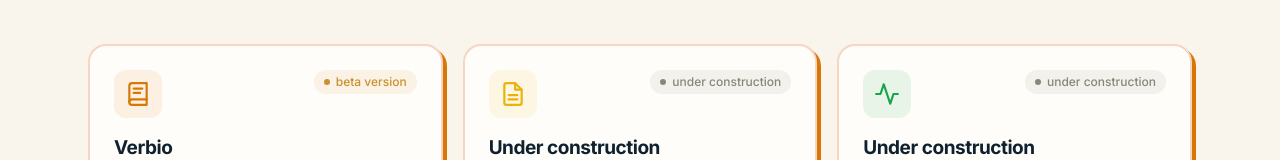
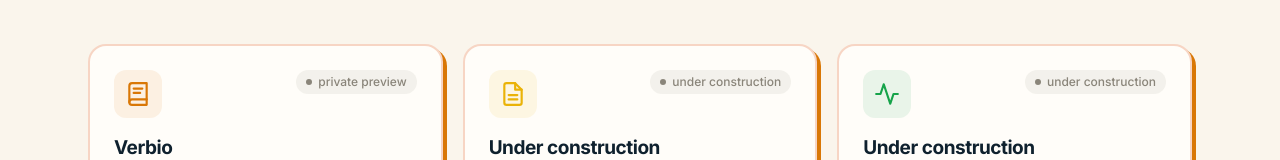
Before and after one commit to AlfCoLab/alfcolab-head, a React (Vite) app: page /apps in a window 1280 px wide. Shown: the part 262-422 px from the top of the page. Built offline with nearby package versions, Linux system fonts and the light colour scheme; no server answers.

Commit message:
Revert Verbio to development (private preview, requires auth)

```diff
--- a/src/data/apps.ts
+++ b/src/data/apps.ts
@@ -12,7 +12,7 @@ export const apps: AppEntry[] = [
   {
     slug: 'verbio',
     name: 'Verbio',
-    status: 'testing',
+    status: 'development',
     category: 'language-learning',
     humanActivity: 'Language learning',
     shortDescription: 'Master all 148 English irregular verbs.',
@@ -21,12 +21,11 @@ export const apps: AppEntry[] = [
     tagline: 'Master English irregular verbs with simple daily practice.',
     accentColor: '#d97706', /* Orange */
     showInCatalog: true,
-    requiresAuth: false,
+    requiresAuth: true,
     webUrl: 'https://verbio.alfcolab.com',
     mobileStoreUrls: { ios: null, android: null },
     desktopDownloadUrl: null,
-    /* statusLabel: null → falls back to "beta version" via getStatusConfig('testing'). */
-    statusLabel: null,
+    statusLabel: 'private preview',
   },
   {
     slug: 'app-2',
```
